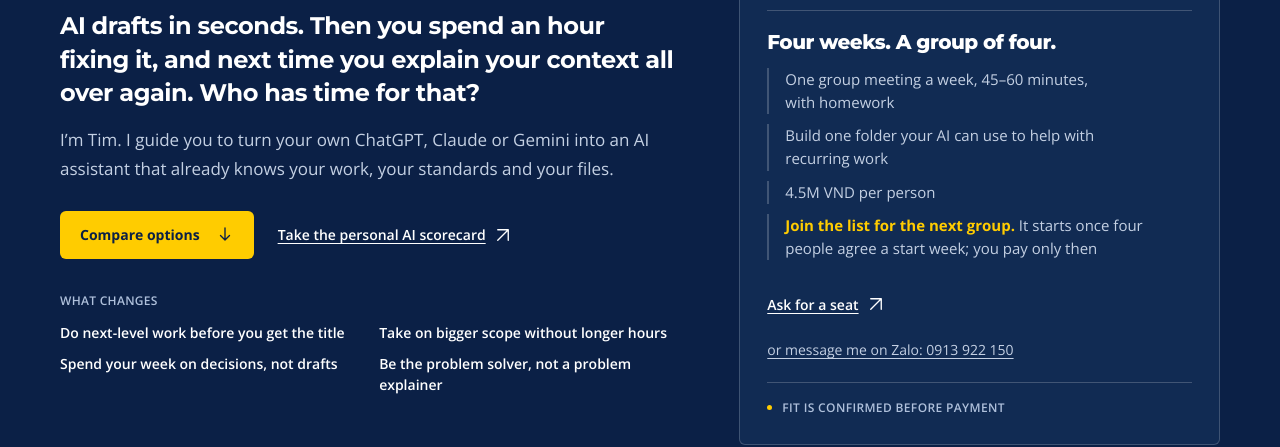
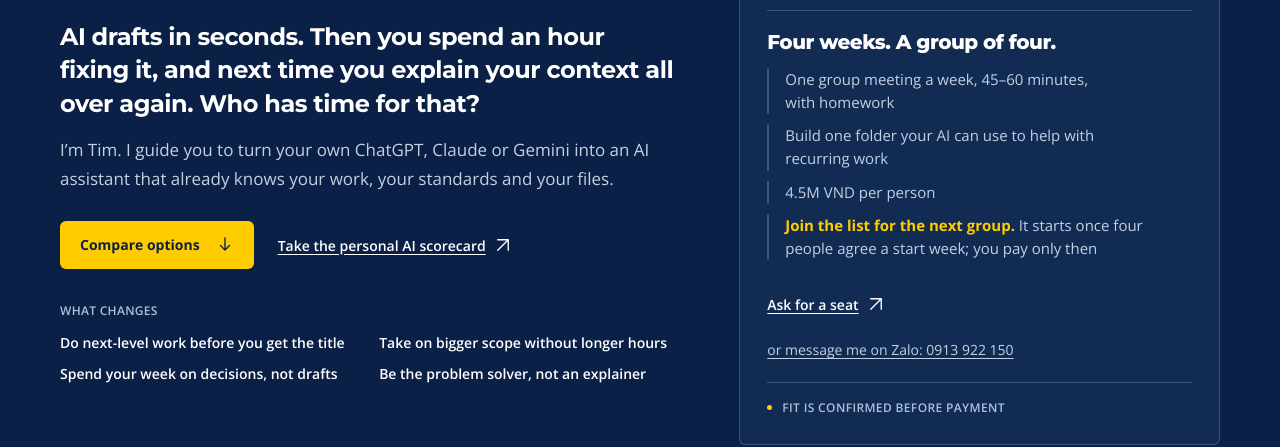
Before and after one commit to timtran1008/timtran1008.github.io, a plain HTML site: page personal/index.html in a window 1280 px wide. Shown: the part 363-810 px from the top of the page. Drawn offline with nearby package versions, Linux system fonts and the light colour scheme.

Commit message:
Shorten fourth outcome
Co-Authored-By: Claude Fable 5.2 <noreply@anthropic.com>

```diff
--- a/personal/index.html
+++ b/personal/index.html
@@ -13,7 +13,7 @@
 </head><body>
 <a class="skip" href="#main">Skip to content</a>
 <header><div class="wrap navrow"><a href="#" class="brand">tim tran<span>.</span><small>PRACTICAL AI FOR YOUR REAL WORK</small></a><button class="menu-toggle" type="button" popovertarget="navigation" hidden>Menu <svg class="icon" viewBox="0 0 24 24" aria-hidden="true" focusable="false"><path d="M4 6h16M4 12h16M4 18h16"/></svg></button><nav id="navigation" aria-label="Main navigation"><a href="#work">Options</a><a href="#resources">Free resources</a><a href="#recommendations">Testimonials</a><a class="nav-cta" href="#scorecard">Personal AI scorecard <svg class="icon" viewBox="0 0 24 24" aria-hidden="true" focusable="false"><path d="M5 19 19 5M5 5h14v14"/></svg></a></nav></div></header>
-<main id="main" tabindex="-1"><section class="hero dark"><div class="wrap"><div class="hero-grid"><div><h1>YOU PAID FOR AI.<br><span>NOW EXHAUST&nbsp;IT.</span></h1><p class="audience-note">One-to-one guidance for professionals who paid for AI and still fix most of what it gives them.</p><p class="hero-lead">AI drafts in seconds. Then you spend an hour fixing it, and next time you explain your context all over again. Who has time for that?</p><p class="hero-body">I’m Tim. I guide you to turn your own ChatGPT, Claude or Gemini into an AI assistant that already knows your work, your standards and your files.</p><div class="hero-actions"><a class="button yellow" href="#work">Compare options <span><svg class="icon" viewBox="0 0 24 24" aria-hidden="true" focusable="false"><path d="M12 4v16m-6-6 6 6 6-6"/></svg></span></a><a class="text-link" href="#scorecard">Take the personal AI scorecard <svg class="icon" viewBox="0 0 24 24" aria-hidden="true" focusable="false"><path d="M5 19 19 5M5 5h14v14"/></svg></a></div><p class="task-label">WHAT CHANGES</p><div class="tags"><span>Do next-level work before you get the title</span><span>Take on bigger scope without longer hours</span><span>Spend your week on decisions, not drafts</span><span>Be the problem solver, not a problem explainer</span></div></div>
+<main id="main" tabindex="-1"><section class="hero dark"><div class="wrap"><div class="hero-grid"><div><h1>YOU PAID FOR AI.<br><span>NOW EXHAUST&nbsp;IT.</span></h1><p class="audience-note">One-to-one guidance for professionals who paid for AI and still fix most of what it gives them.</p><p class="hero-lead">AI drafts in seconds. Then you spend an hour fixing it, and next time you explain your context all over again. Who has time for that?</p><p class="hero-body">I’m Tim. I guide you to turn your own ChatGPT, Claude or Gemini into an AI assistant that already knows your work, your standards and your files.</p><div class="hero-actions"><a class="button yellow" href="#work">Compare options <span><svg class="icon" viewBox="0 0 24 24" aria-hidden="true" focusable="false"><path d="M12 4v16m-6-6 6 6 6-6"/></svg></span></a><a class="text-link" href="#scorecard">Take the personal AI scorecard <svg class="icon" viewBox="0 0 24 24" aria-hidden="true" focusable="false"><path d="M5 19 19 5M5 5h14v14"/></svg></a></div><p class="task-label">WHAT CHANGES</p><div class="tags"><span>Do next-level work before you get the title</span><span>Take on bigger scope without longer hours</span><span>Spend your week on decisions, not drafts</span><span>Be the problem solver, not an explainer</span></div></div>
 <div class="system cohort-card"><div class="system-top"><span>TIM TUTOR · NEXT GROUP</span><span>4 SEATS</span></div><p class="system-intro">&ldquo;I paid for AI.<br>Why am I still busy with my current work?&rdquo;</p><div class="system-result"><h3>Four weeks. A group of four.</h3><ul class="cohort-facts"><li>One group meeting a week, 45–60 minutes, with homework</li><li>Build one folder your AI can use to help with recurring work</li><li>4.5M VND per person</li><li><strong>Join the list for the next group.</strong> It starts once four people agree a start week; you pay only then</li></ul></div><a class="text-link" href="mailto:timqtran1008@gmail.com?subject=Tim%20Tutor%20%E2%80%94%20next%20group&amp;body=What%20I%20want%20AI%20to%20handle%20%282%E2%80%933%20sentences%29%3A%0A%0AAI%20tool%20and%20paid%20plan%3A%0A%0AWhere%20it%20gets%20stuck%3A%0A%0APreferred%20language%20%28Vietnamese%20%2F%20English%29%3A%0A">Ask for a seat <svg class="icon" viewBox="0 0 24 24" aria-hidden="true" focusable="false"><path d="M5 19 19 5M5 5h14v14"/></svg></a><a class="cohort-zalo" href="https://zalo.me/0913922150" target="_blank" rel="noopener noreferrer">or message me on Zalo: 0913 922 150</a><div class="system-foot"><span class="status-dot"></span> FIT IS CONFIRMED BEFORE PAYMENT</div></div></div>
 <div class="proof-strip"><div><strong>15+ years</strong><span>helping people learn and work better</span></div><div><strong>Trainer + builder</strong><span>I use the systems I teach</span></div><div><strong>Real work first</strong><span>Your tasks become the practice</span></div><div><strong>Ho Chi Minh City</strong><span>English & Vietnamese</span></div></div></div></section>
 <div class="topics-band"><div class="wrap"><span>PRACTISE ON REAL WORK</span><span>LESS REPEATING YOURSELF</span><span>YOUR OWN AI</span><span>MORE TIME BACK</span></div></div>
```
